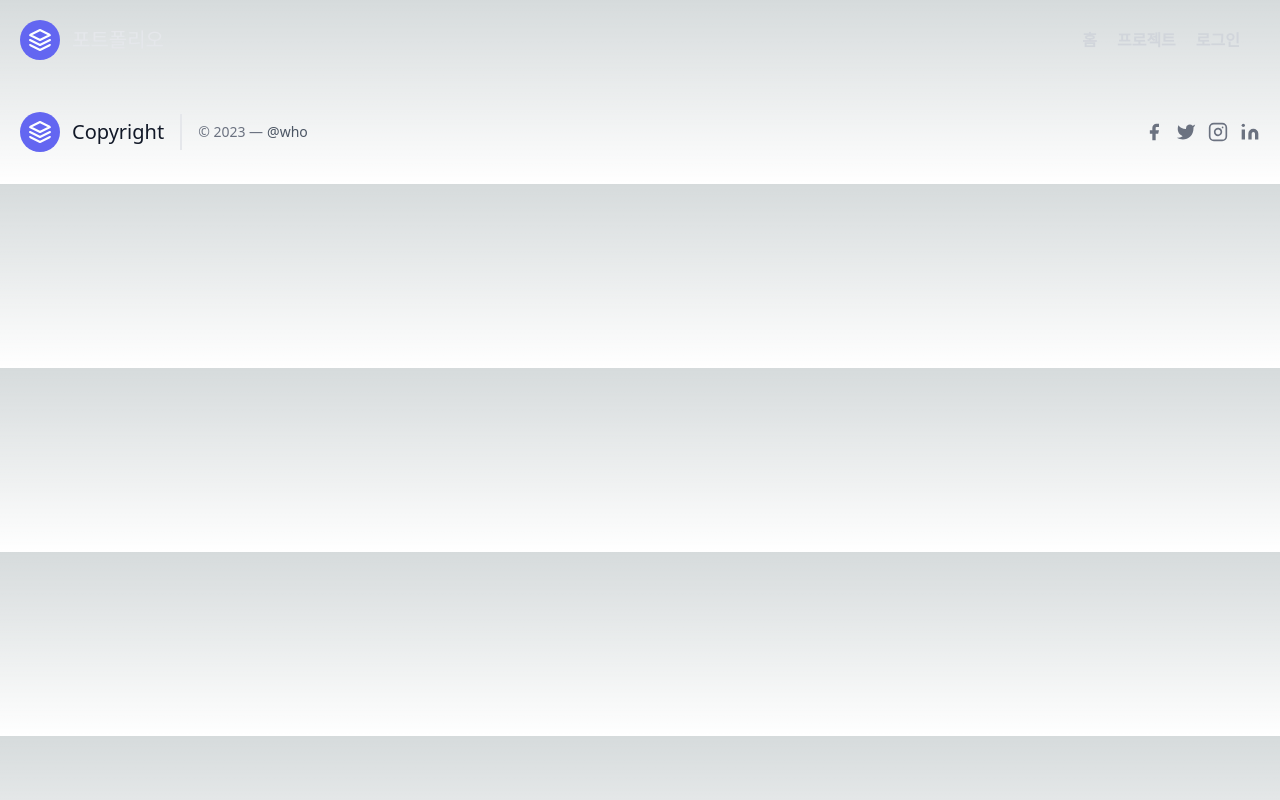
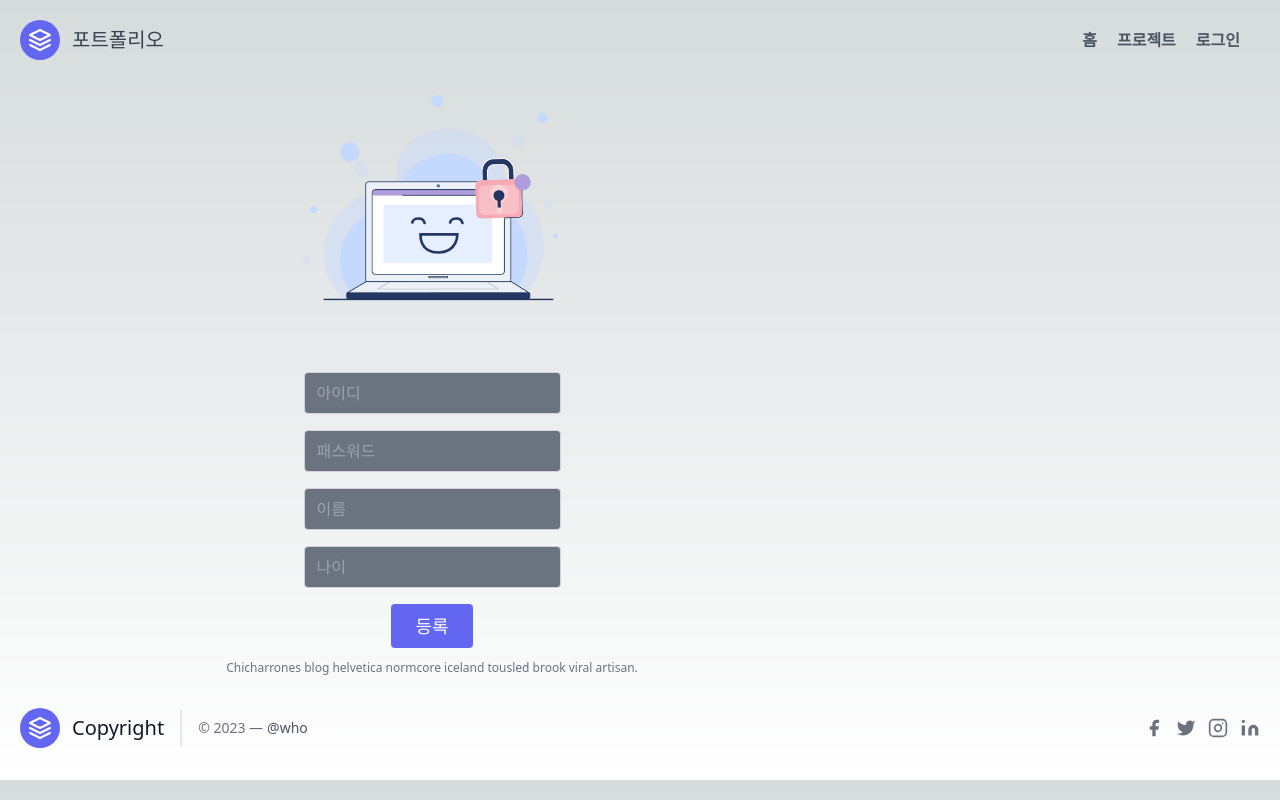
Before and after one commit to isglory/next-exam, a Next.js app: page /signup in a window 1280 px wide. Built offline with nearby package versions, Linux system fonts and the light colour scheme.

Commit message:
Fix : 로그인

```diff
--- /dev/null
+++ b/app/apis/auth.js
@@ -0,0 +1,27 @@
+const { default: axios } = require("axios")
+const { getRefreshToken } = require("./refresh")
+
+export const getAuth = (token) => {
+    const {accessToken} = token;
+
+    const authAxios = axios.create({
+        baseURL: 'http://front.cau-likelion.org',
+        headers: {
+            Authorization: accessToken,
+        }
+    });
+    authAxios.interceptors.response.use(
+        (res) => res,
+        async (error) => {
+            if(error.response.status === 401){
+                //토큰이 만료 되었을때
+                const {accessToken, refreshToken} = await getRefreshToken();
+                error.config.headers.Authorization = accessToken;
+                localStorage.setItem('access', accessToken);
+                localStorage.setItem('refresh', refreshToken);
+                return (await axios.get(error.config.url, error.config)).data;
+            }
+        }
+    );
+    return authAxios;
+}
--- /dev/null
+++ b/app/apis/signup.js
@@ -0,0 +1,13 @@
+import axios from "axios";
+
+export async function signup(id,pw,name,age){
+    const result = await axios.post('http://front.cau-likelion.org/signup',
+        {
+            id,
+            pw,
+            name,
+            age
+        },
+    );
+        return result.data;
+}
--- a/app/header.js
+++ b/app/header.js
@@ -10,12 +10,12 @@ export default function Header(){
                     <svg xmlns="http://www.w3.org/2000/svg" fill="none" stroke="currentColor" strokeLinecap="round" strokeLinejoin="round" strokeWidth="2" className="w-10 h-10 text-white p-2 bg-indigo-500 rounded-full" viewBox="0 0 24 24">
                     <path d="M12 2L2 7l10 5 10-5-10-5zM2 17l10 5 10-5M2 12l10 5 10-5"></path>
                     </svg>
-                    <span className="text-gray-200 ml-3 text-xl">포트폴리오</span>
+                    <span className="text-gray-700 ml-3 text-xl">포트폴리오</span>
                 </a>
                 <nav className="font-semibold md:ml-auto md:mr-right flex flex-wrap items-center text-base justify-center">
-                    <Link href="/" className="mr-5 hover:text-red-300">홈</Link>
-                    <Link href="/project" className="mr-5 hover:text-red-300">프로젝트</Link>
-                    <Link href="/login" className="mr-5 hover:text-red-300">로그인</Link>
+                    <Link href="/" className="text-gray-600 mr-5 hover:text-red-300">홈</Link>
+                    <Link href="/project" className="text-gray-600 mr-5 hover:text-red-300">프로젝트</Link>
+                    <Link href="/login" className="text-gray-600 mr-5 hover:text-red-300">로그인</Link>
                 </nav>
                 <ModeColor/>
             </div>
--- /dev/null
+++ b/app/hooks/useForm.js
@@ -0,0 +1,9 @@
+import { useState } from "react";
+
+export function useForm () {
+    const [value, setValue] = useState('');
+    const onChange = (e)=>{
+        setValue(e.target.value);
+    };
+    return [value, onChange];
+}
--- a/app/login/page.js
+++ b/app/login/page.js
@@ -4,28 +4,27 @@ import { useRouter } from 'next/navigation';
 import Lottie from 'react-lottie-player';
 import lottieJson from '/public/animation_login.json';
 import {login} from './login';
+import Link from "next/link";
+import {useForm} from '../hooks/useForm';
 
 export default function Login(){
     const router = useRouter();
-    const [id, setId] = useState('');
-    const [pw, setPw] = useState('');
-    const onChangeId= (e) => {
-        setId(e.target.value);
-    }
-    const onChangePw= (e) => {
-        setPw(e.target.value);
-    }
+    const [id, onChangeId] = useForm();
+    const [pw, onChangePw] = useForm();
 
     const onclickLogin = async () => {
+        try{
             const result = await login(id, pw);
             const {accessToken, refreshToken}  = result.data;
             localStorage.setItem('access', accessToken);
             localStorage.setItem('refresh', refreshToken);
             router.push('/');
+        }catch(error){
+            alert('login faild');
+        }
     };
 
     return(
-        <section className="">
             <div className="lg:flex-grow w-3/4 lg:pr-24 md:pr-16 flex flex-col mb-16 md:mb-0 items-center text-center">
                 <div className="lg:1/5 md:w-1/3 ">
                     <Lottie
@@ -40,6 +39,7 @@ export default function Login(){
                         className="bg-gray-500 w-full rounded border border-gray-300 focus:border-indigo-500 focus:ring-2 focus:ring-indigo-200 text-base outline-none text-gray-700 py-1 px-3 leading-8 transition-colors duration-200 ease-in-out"
                         value = {id}
                         onChange={onChangeId}
+                        placeholder='아이디'
                     />
                 </div>
                 <div className="relative mb-4">
@@ -47,14 +47,20 @@ export default function Login(){
                         className="bg-gray-500 w-full rounded border border-gray-300 focus:border-indigo-500 focus:ring-2 focus:ring-indigo-200 text-base outline-none text-gray-700 py-1 px-3 leading-8 transition-colors duration-200 ease-in-out"
                         value={pw}
                         onChange={onChangePw}
+                        placeholder='비밀번호'
                     />
                 </div>
+                <div className='flex'>
                     <button
-                    className="text-white bg-indigo-500 border-0 py-2 px-6 focus:outline-none hover:bg-indigo-600 rounded text-lg"
+                        className="text-white bg-indigo-500 border-0 py-2 px-6 focus:outline-none hover:bg-indigo-600 rounded text-lg mr-2"
                         onClick={onclickLogin}
-                >로그인</button>
+                    >로그인
+                    </button>
+                    <button className="text-white bg-indigo-500 border-0 py-2 px-6 focus:outline-none hover:bg-indigo-600 rounded text-lg mr-2">
+                        <Link href="/signup">등록</Link>
+                    </button>
+                </div>
                 <p className="text-xs text-gray-500 mt-3">Chicharrones blog helvetica normcore iceland tousled brook viral artisan.</p>
             </div>
-        </section>
     )
 }
--- a/app/me/api.js
+++ b/app/me/api.js
@@ -1,24 +1,9 @@
-import axios from "axios"
-import {getRefreshToken} from "../login/refresh"
+import { getAuth } from "../apis/auth";
 
 export const getMe = async () =>{
     const access = localStorage.getItem('access');
+    const auth = getAuth(access);
+    const result = await auth.get('/mypage');
 
-    try{
-        const result = await axios.get('http://front.cau-likelion.org/mypage',{
-            headers:{
-                Authorization: access
-            },
-        });
-        return  result.data;
-    }catch(error){
-        if(error.response.status === 401){
-            //토큰이 만료 되었을때
-            const {accessToken, refreshToken} = await getRefreshToken();
-            error.config.headers.Authorization = accessToken;
-            localStorage.setItem('access', accessToken);
-            localStorage.setItem('refresh', refreshToken);
-            //return (await axios.get(error.config.url, error.config)).data;
-        }
-    }
+    return result;
 }
--- a/app/signup/page.js
+++ b/app/signup/page.js
@@ -1,7 +1,76 @@
+'use client'
+
+import { useForm } from '../hooks/useForm';
+import { useRouter } from 'next/navigation';
+import Lottie from 'react-lottie-player';
+import lottieJson from '/public/animation_login.json';
+import { signup } from '../apis/signup';
+
 export default function Signup(){
+    const router = useRouter();
+    const [id, onChangeId] = useForm();
+    const [pw, onChangePw] = useForm();
+    const [userName, onChangeUserName] = useForm();
+    const [userAge, onChangeUserAge] = useForm();
+    const onlcickRegister = async ()=>{
+        const result = await signup(id,pw,userName, userAge);
+        console.log(result);
+        if (result.status === 200) {
+            alert(result.message);
+            router.push('/login');
+        } else {
+            alert('failed');
+        }
+    }
     return(
-        <div className="">
+        <div className="lg:flex-grow w-3/4 lg:pr-24 md:pr-16 flex flex-col mb-16 md:mb-0 items-center text-center">
+            <div className="lg:1/5 md:w-1/3 ">
+                <Lottie
+                    loop
+                    animationData={lottieJson}
+                    play
+                />
+            </div>
+            <h2 className="text-gray-900 text-lg mb-1 font-medium title-font"></h2>
+            <div className="relative mb-4 ">
+                <input type="text" id="id" name="id"
+                    className="bg-gray-500 w-full rounded border border-gray-300 focus:border-indigo-500 focus:ring-2 focus:ring-indigo-200 text-base outline-none text-gray-700 py-1 px-3 leading-8 transition-colors duration-200 ease-in-out"
+                    value = {id}
+                    onChange={onChangeId}
+                    placeholder='아이디'
+                />
+            </div>
+            <div className="relative mb-4">
+                <input type="password" id="email" name="email"
+                    className="bg-gray-500 w-full rounded border border-gray-300 focus:border-indigo-500 focus:ring-2 focus:ring-indigo-200 text-base outline-none text-gray-700 py-1 px-3 leading-8 transition-colors duration-200 ease-in-out"
+                    value={pw}
+                    onChange={onChangePw}
+                    placeholder='패스워드'
+                />
+            </div>
+            <div className="relative mb-4">
+                <input type="text" id="userName" name="userName"
+                    className="bg-gray-500 w-full rounded border border-gray-300 focus:border-indigo-500 focus:ring-2 focus:ring-indigo-200 text-base outline-none text-gray-700 py-1 px-3 leading-8 transition-colors duration-200 ease-in-out"
+                    value={userName}
+                    onChange={onChangeUserName}
+                    placeholder='이름'
+                />
+            </div>
+            <div className="relative mb-4">
+                <input type="text" id="userAge" name="userAge"
+                    className="bg-gray-500 w-full rounded border border-gray-300 focus:border-indigo-500 focus:ring-2 focus:ring-indigo-200 text-base outline-none text-gray-700 py-1 px-3 leading-8 transition-colors duration-200 ease-in-out"
+                    value={userAge}
+                    onChange={onChangeUserAge}
+                    placeholder='나이'
+                />
+            </div>
 
+            <button
+                className="text-white bg-indigo-500 border-0 py-2 px-6 focus:outline-none hover:bg-indigo-600 rounded text-lg"
+                onClick={onlcickRegister}
+            > 등록
+            </button>
+            <p className="text-xs text-gray-500 mt-3">Chicharrones blog helvetica normcore iceland tousled brook viral artisan.</p>
         </div>
     )
 }
```
Also changed, not shown: app/apis/refresh.js (renamed from app/login/refresh.js). Lines whose indentation alone changed are shown as unchanged.
